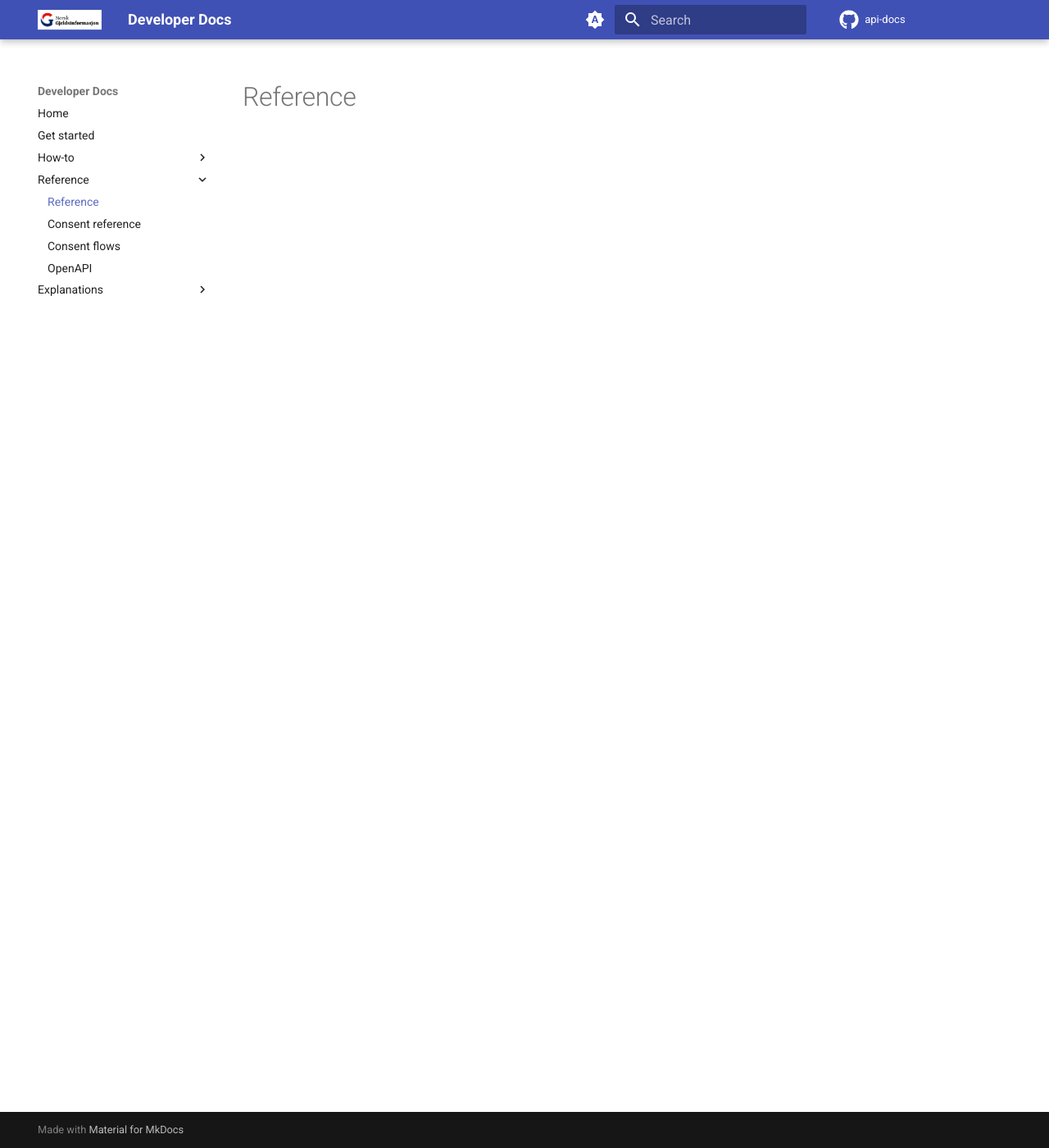
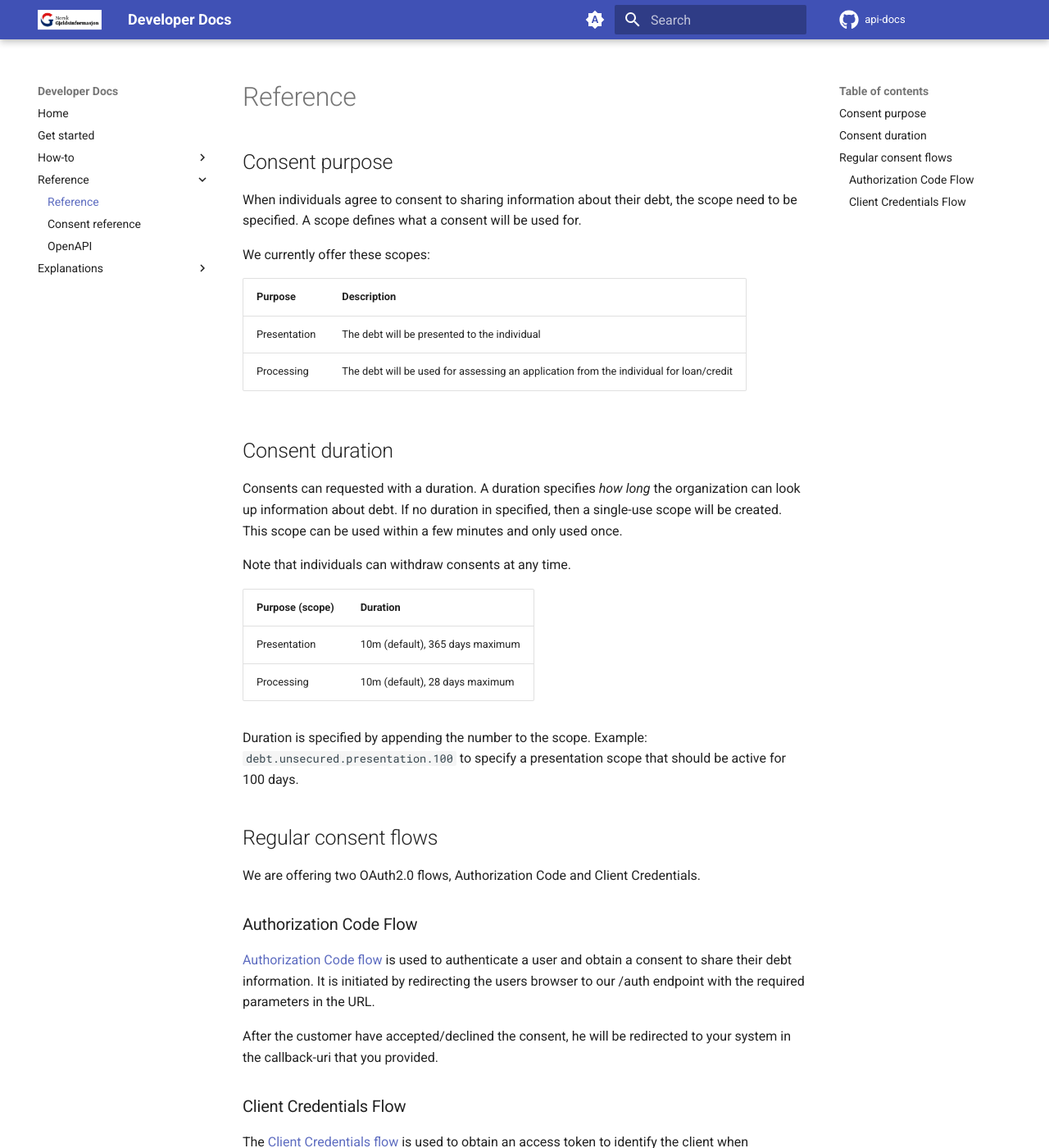
Before and after one commit to norsk-gjeldsinformasjon/api-docs, an MkDocs documentation site: the page built from docs/reference/index.md, in a window 1280 px wide and 1400 px high. Shown: the whole window at 82% size. Built offline with MkDocs 1.6.1 and Material for MkDocs 9.7.7, drawn with Linux system fonts in a browser that asks for light colours; comment, search, counter and statistics services are not loaded; some of the changed text lies outside the part shown.

Commit message:
Update reference with description of purpose (scope), duration.

```diff
--- a/docs/reference/index.md
+++ b/docs/reference/index.md
@@ -5,3 +5,44 @@ Reference - Information Oriented
 
 Offer precise, factual information for quick lookup. Structured and concise, aimed at advanced users needing specific details.
 -->
+
+## Consent purpose
+
+When individuals agree to consent to sharing information about their debt, the scope need to be specified. A scope defines what a consent will be used for.
+
+We currently offer these scopes:
+
+| Purpose      | Description                                                                            |
+|--------------|----------------------------------------------------------------------------------------|
+| Presentation | The debt will be presented to the individual                                           |
+| Processing   | The debt will be used for assessing an application from the individual for loan/credit |
+
+## Consent duration
+
+Consents can requested with a duration. A duration specifies *how long* the organization can look up information about debt. If no duration in specified, then a single-use scope will be created. This scope can be used within a few minutes and only used once.
+
+Note that individuals can withdraw consents at any time.
+
+| Purpose (scope) | Duration                        |
+|-----------------|---------------------------------|
+| Presentation    | 10m (default), 365 days maximum |
+| Processing      | 10m (default), 28 days maximum  |
+
+Duration is specified by appending the number to the scope. Example: `debt.unsecured.presentation.100` to specify a presentation scope that should be active for 100 days.
+
+## Regular consent flows
+
+We are offering two OAuth2.0 flows, Authorization Code and Client Credentials.
+
+### Authorization Code Flow
+
+[Authorization Code flow](https://oauth.net/2/grant-types/authorization-code/) is used to authenticate a user and obtain a consent to share their debt information. It is initiated by redirecting the users browser to our /auth endpoint with the required parameters in the URL.
+
+After the customer have accepted/declined the consent, he will be redirected to your system in the callback-uri that you provided.
+
+
+### <a name="client-credentials-flow"></a> Client Credentials Flow
+
+The [Client Credentials flow](https://oauth.net/2/grant-types/client-credentials/) is used to obtain an access token to identify the client when collecting debt information with a consent which was granted for an extended duration.
+
+The access token received on this request is used in addition to the id of the consent when querying the debt API.
--- a/mkdocs.yml
+++ b/mkdocs.yml
@@ -50,7 +50,6 @@ nav:
   - Reference:
       - Reference: reference/index.md
       - Consent reference: reference/consent.md
-      - Consent flows: reference/consent_flows.md
       - OpenAPI: reference/openapi.md
   - Explanations:
       - Explanations: explanation/index.md
```
Also changed, not shown: docs/explanation/consent.md (+1 -1 lines), docs/explanation/index.md (+2 -0 lines), docs/get-started/index.md (+72 -0 lines), docs/reference/consent.md (+1 -1 lines), docs/reference/consent_flows.md (deleted, +0 -16 lines).
